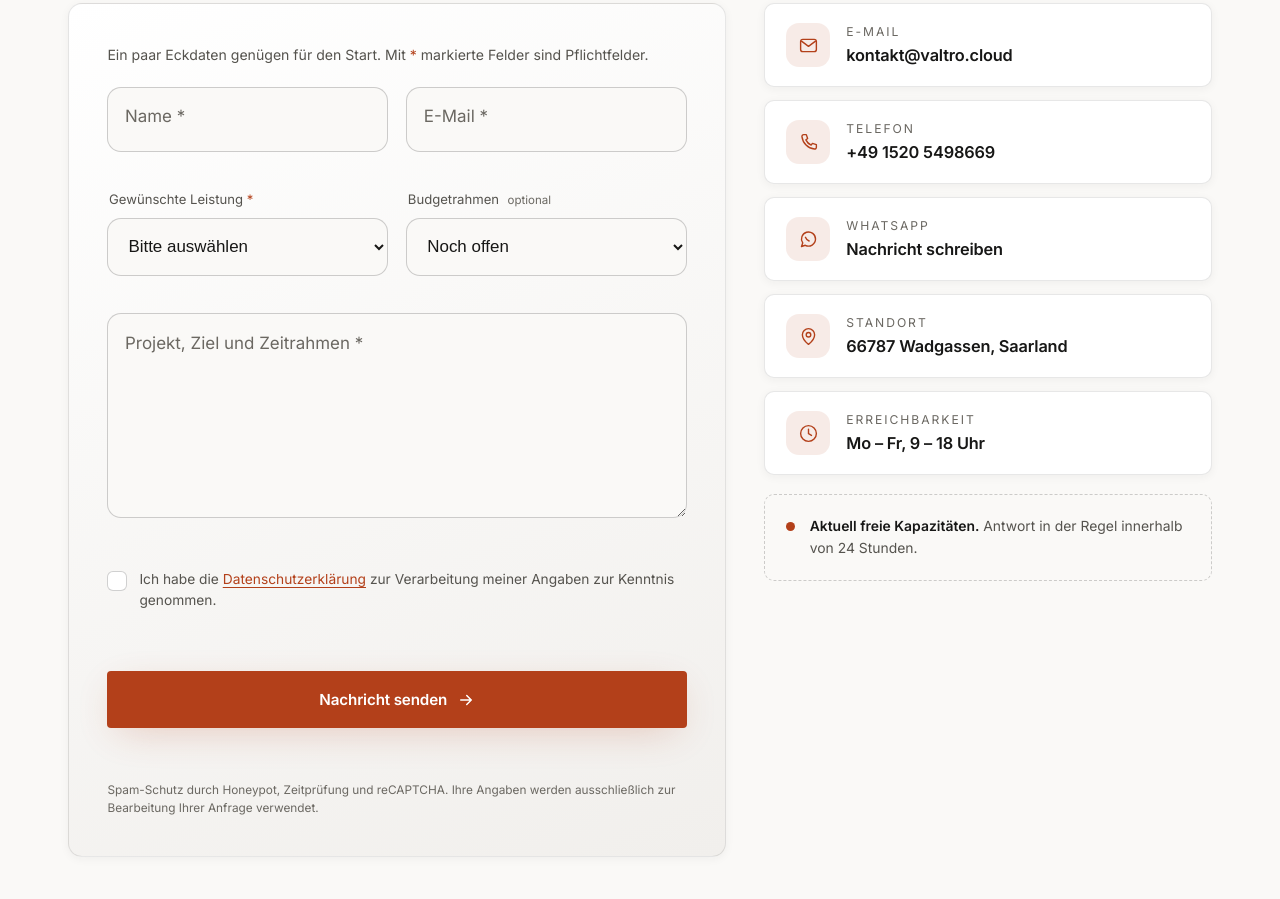
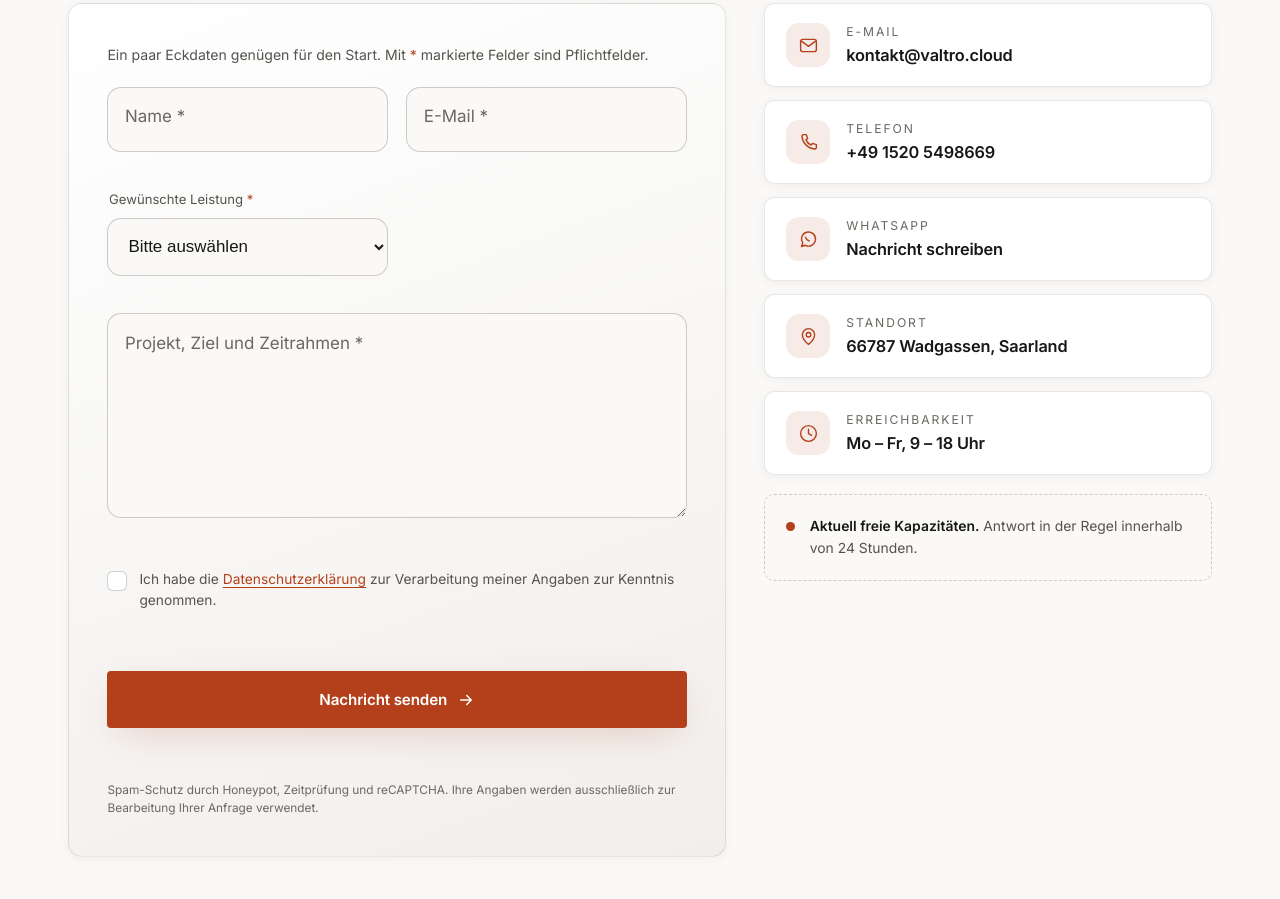
Before and after one commit to Eppy2809/Webseite, a website: page index.html in a window 1280 px wide. Shown: the part 7275-8174 px from the top of the page. Drawn offline with Linux system fonts and the light colour scheme.

Commit message:
Budgetfeld aus Kontaktformular entfernen

```diff
--- a/index.html
+++ b/index.html
@@ -540,16 +540,6 @@
               <small class="field__error" id="service-error" data-error-for="service" aria-live="polite"></small>
             </div>
 
-            <div class="field field--select">
-              <label class="field__label" for="budget">Budgetrahmen <span class="field__optional">optional</span></label>
-              <select id="budget" name="budget">
-                <option value="">Noch offen</option>
-                <option value="unter-1000">Unter 1.000 €</option>
-                <option value="1000-2500">1.000–2.500 €</option>
-                <option value="2500-5000">2.500–5.000 €</option>
-                <option value="ueber-5000">Über 5.000 €</option>
-              </select>
-            </div>
           </div>
 
           <div class="field">
```
